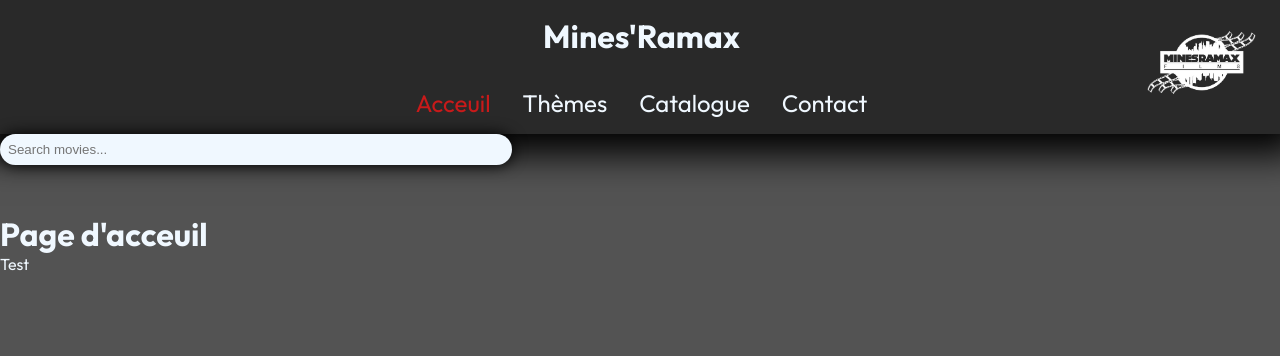
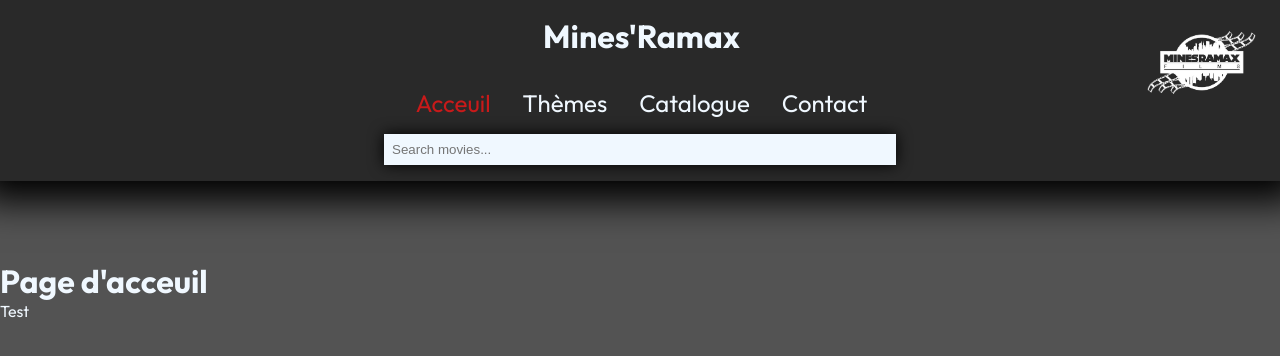
Before and after one commit to allgaetan/price, a Vue app: page / in a window 1280 px wide. Shown: the top 356 px of the page. Built offline with nearby package versions, Linux system fonts and the light colour scheme.

Commit message:
Corrected Searchbar

```diff
--- a/src/components/SearchBar.vue
+++ b/src/components/SearchBar.vue
@@ -15,9 +15,6 @@
 </template>
 
 <script>
-// For now, the search is only on movie titles. To add :
-// Search on every property of the movie
-// Search for themes
 
 export default {
 	data() {
@@ -60,12 +57,10 @@ export default {
 <style>
 
 .search-box {
-	position: absolute;
+	position: relative;
 	width: 40%;
 	margin: auto;
 	margin-bottom: 1rem;
-	border-radius: 20px;
-	overflow: auto;
 	box-shadow: 0px 0px 15px black;
 }
 
@@ -73,7 +68,6 @@ export default {
     width: 100%;
     padding: 8px;
     box-sizing: border-box;
-    position: relative;
 	background-color: aliceblue;
 	border: none;
 }
@@ -83,6 +77,7 @@ export default {
 }
 
 .dropdown {
+	position: absolute;
     overflow-y: auto;
     max-height: 500px;
     width: 100%;
```
